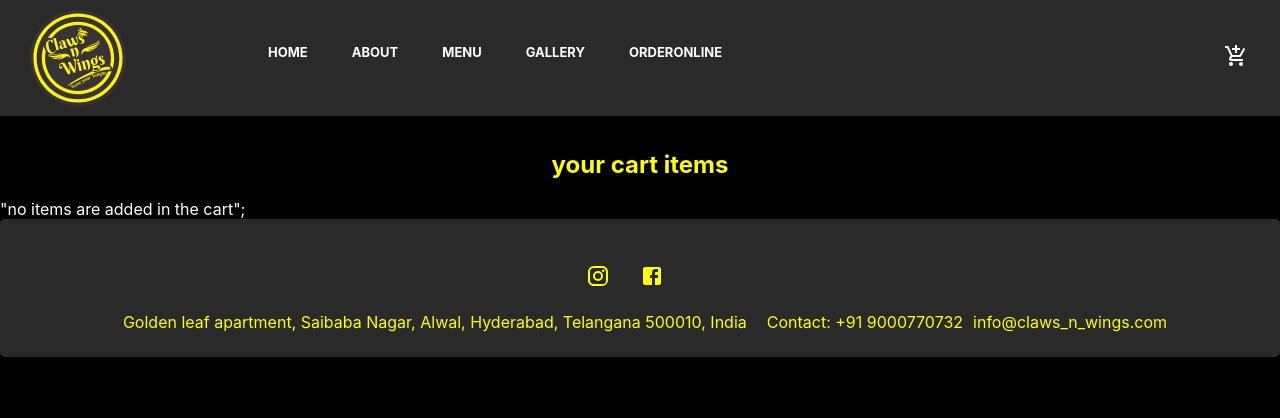
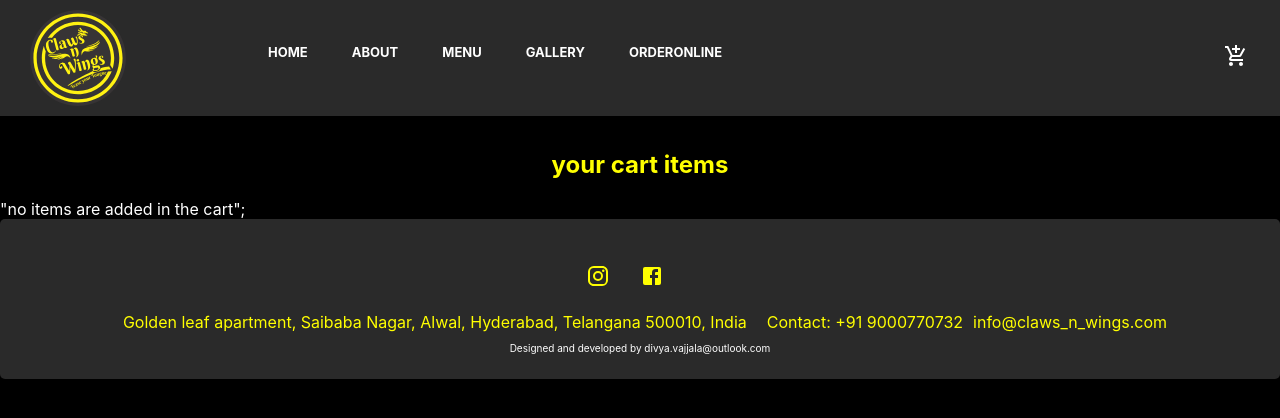
Before and after one commit to divyavajjala/clawsNwings, a React (Create React App) app: page /cart in a window 1280 px wide. Shown: the top 418 px of the page. Built offline with nearby package versions, Linux system fonts and the light colour scheme.

Commit message:
added developer text

```diff
--- a/src/App.css
+++ b/src/App.css
@@ -190,6 +190,13 @@ h2 {
     margin: 10px;
 }
 
+.developer {
+    color: white;
+    font-size: 10px;
+    margin-top: 10px;
+    text-align: center;
+}
+
 @media  screen and (max-width: 650px) {
     .logo {
         width:50px;
--- a/src/components/footer.js
+++ b/src/components/footer.js
@@ -11,6 +11,9 @@ function Footer() {
                 <span className='contact'>Contact: +91 9000770732</span>
                 <span>info@claws_n_wings.com</span>
             </div>
+            <div className='developer'>
+                <span>Designed and developed by divya.vajjala@outlook.com</span>
+            </div>
 
         </div>);
 }
```
